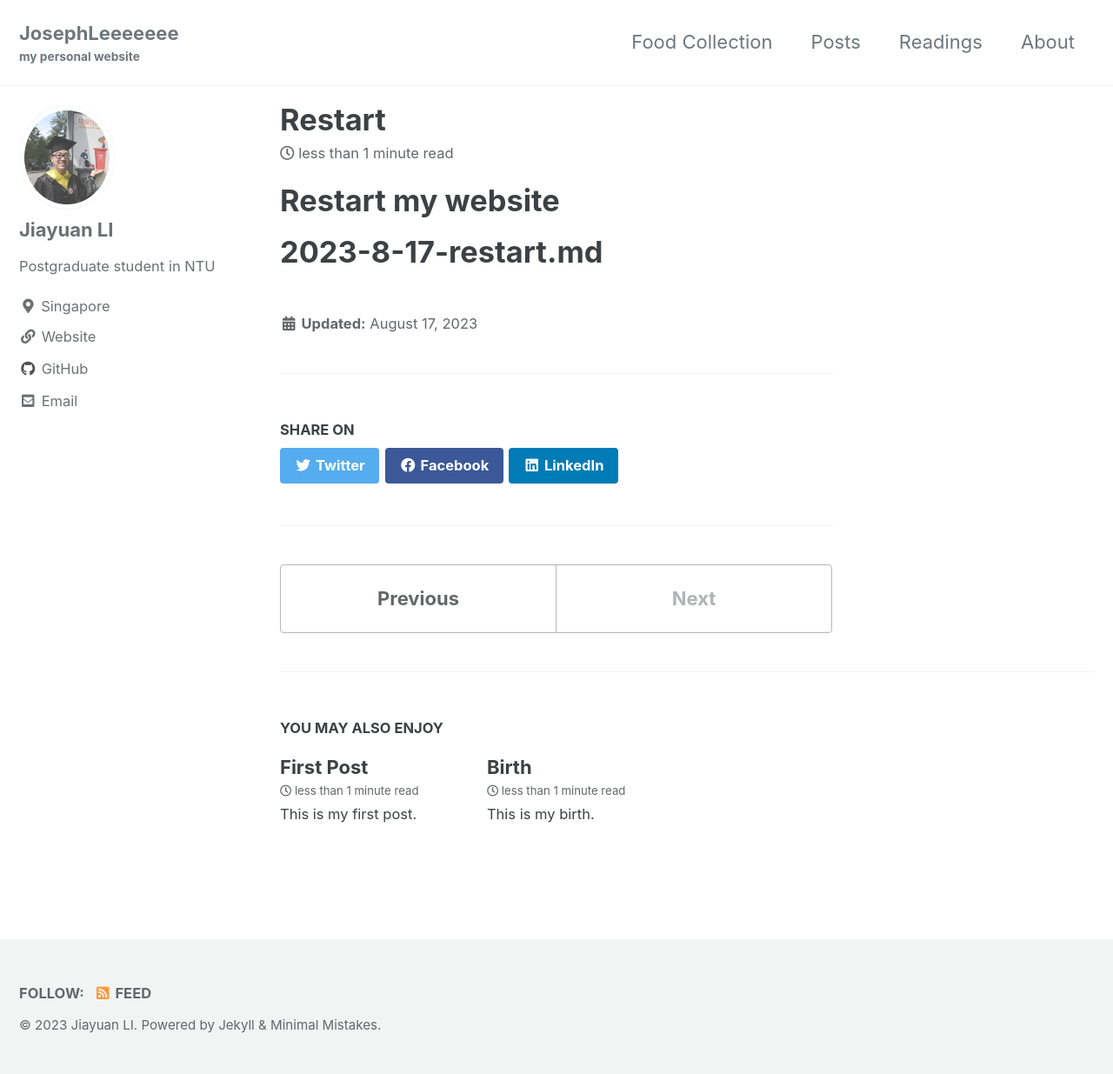
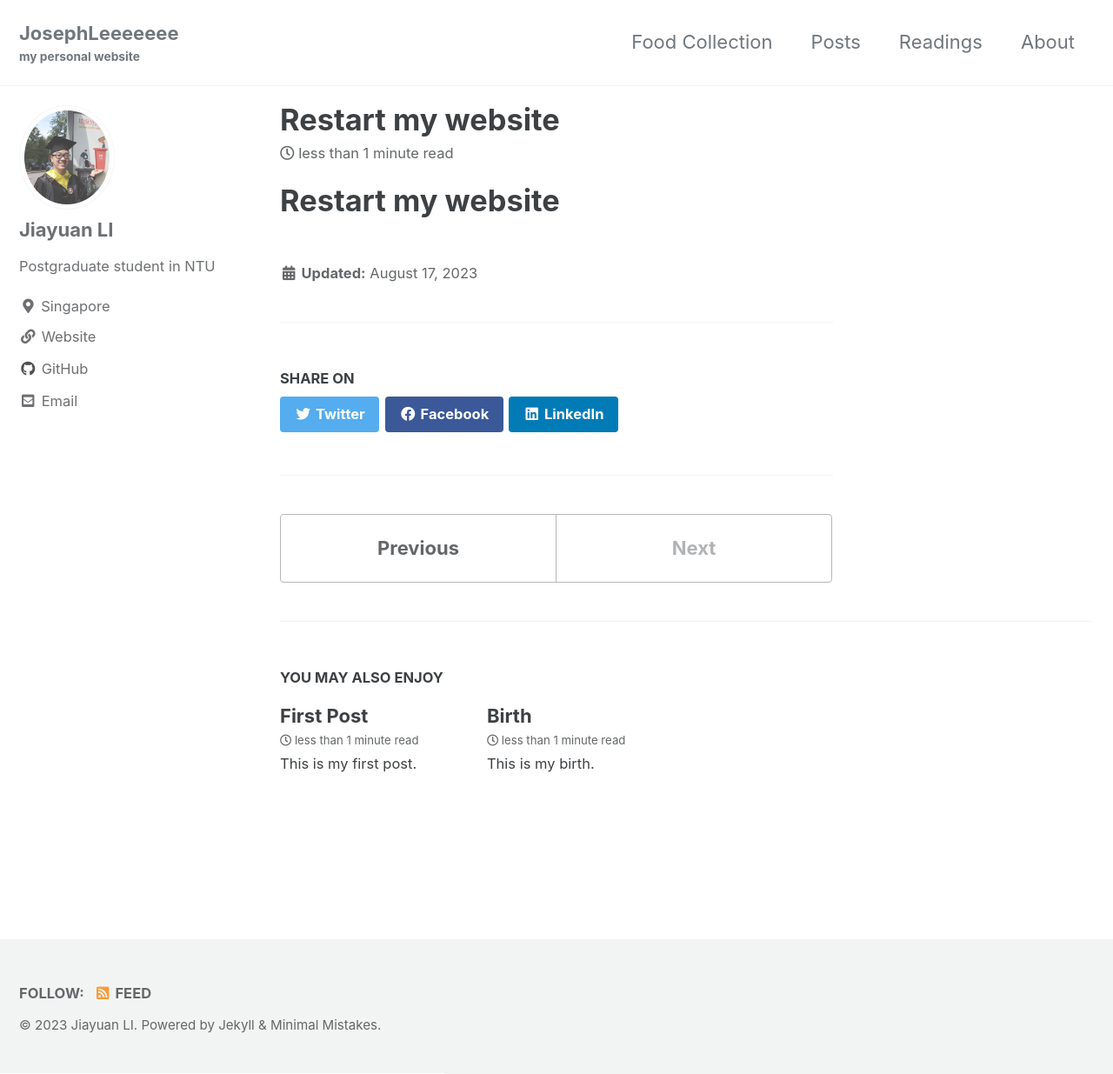
Before and after one commit to JosephLeeeeeee/Personal_Website, a Jekyll site: the page built from _posts/2023-8-17-restart.md, in a window 1280 px wide and 1235 px high. Shown: the whole window at 87% size. Built offline with Jekyll 4.4.1, drawn with Linux system fonts in a browser that asks for light colours; cached includes are drawn as plain includes.

Commit message:
Change content

```diff
--- a/_posts/2023-8-17-restart.md
+++ b/_posts/2023-8-17-restart.md
@@ -1,2 +1,6 @@
+---
+title: Restart my website
+excerpt: Gonna restart it
+---
+
 # Restart my website
-# 2023-8-17-restart.md
```
